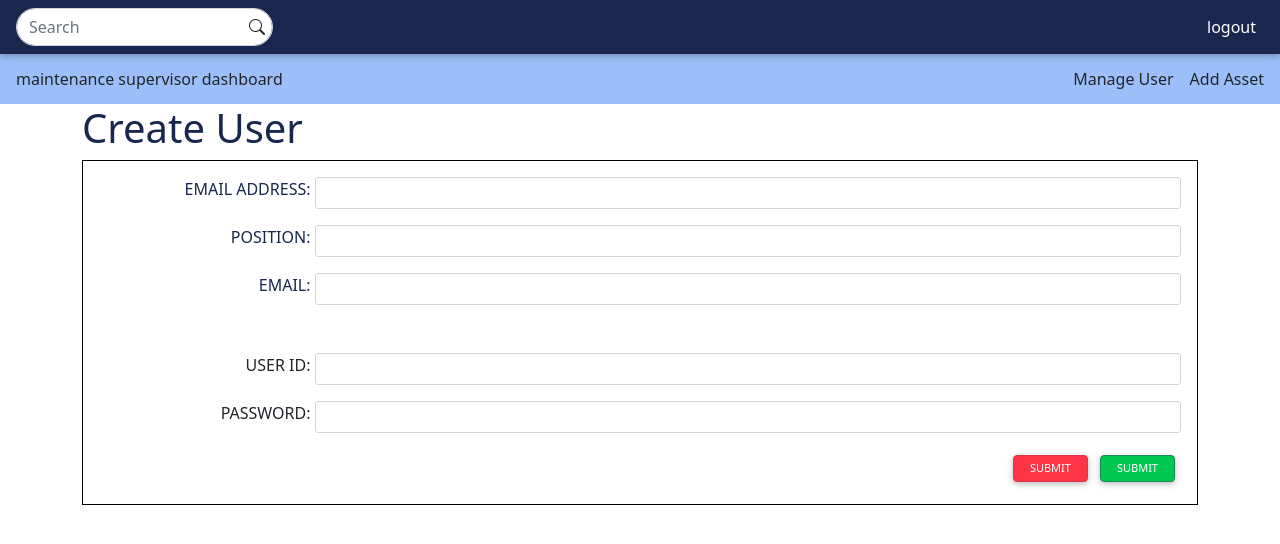
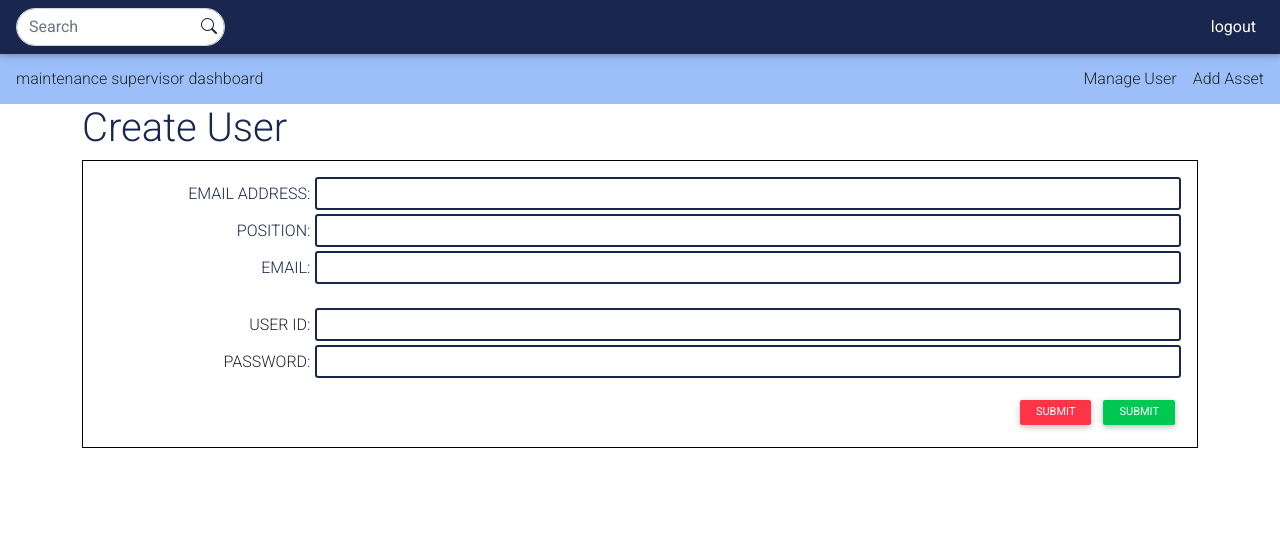
Before and after one commit to etedalii/AssetCalibration, a React (Create React App) app in the folder client/: page /CreateUser in a window 1280 px wide. Shown: the top 544 px of the page. Built offline with nearby package versions, Linux system fonts and the light colour scheme.

Commit message:
Style and more styleeee!!!!

```diff
--- a/client/src/App.scss
+++ b/client/src/App.scss
@@ -1,12 +1,8 @@
-
-$theme-colors: (
-  "primary": red,
-  );
-
-  @import "../node_modules/bootstrap/scss/bootstrap";
+ @import "bootstrap/scss/bootstrap";
 .App {
   text-align: center;
 }
+
 .btn-danger, .btn-success {
   font-size: 11px !important;
 }
@@ -43,7 +39,8 @@ $theme-colors: (
 
 .text-box-color {
   color: #9cbff9 !important;
-
+  border-width: 2px !important;
+  border-color: #19264e !important;
 }
 .title-bar {
   height: 50px;
--- a/client/src/components/CreateUser/index.js
+++ b/client/src/components/CreateUser/index.js
@@ -33,7 +33,7 @@ const CreateUser = () => {
         <div className="div-border-line p-3 w-100">
           <Form>
             <Form.Group
-              className="mb-3 d-flex flex-row"
+              className="mb-1 d-flex flex-row"
               controlId="formBasicEmail"
               size="sm"
             >
@@ -44,7 +44,7 @@ const CreateUser = () => {
             </Form.Group>
 
             <Form.Group
-              className="mb-3 d-flex flex-row text-color"
+              className="mb-1 d-flex flex-row text-color"
               controlId="formBasicPassword"
             >
               <Form.Label className="w-25 float-right text-right">
@@ -53,7 +53,7 @@ const CreateUser = () => {
               <Form.Control size="sm" className="text-box-color" />
             </Form.Group>
             <Form.Group
-              className="mb-3 d-flex flex-row text-color"
+              className="mb-1 d-flex flex-row text-color"
               controlId="formBasicPassword"
             >
               <Form.Label className="w-25 text-right text-color">
@@ -62,7 +62,7 @@ const CreateUser = () => {
               <Form.Control size="sm" className="text-box-color" />
             </Form.Group>
             <Form.Group
-              className="mb-3 d-flex flex-row mt-5 "
+              className="mb-1 d-flex flex-row mt-4"
               controlId="formBasicPassword"
             >
               <Form.Label className="w-25 text-right ">USER ID:</Form.Label>
--- a/client/src/index.jsx
+++ b/client/src/index.jsx
@@ -3,7 +3,7 @@ import ReactDOM from "react-dom";
 import "./index.css";
 import App from "./App";
 import reportWebVitals from "./reportWebVitals";
-import "bootstrap/dist/css/bootstrap.min.css";
+
 import "react-toastify/dist/ReactToastify.css";
 import { BrowserRouter } from "react-router-dom";
 import { AuthContextProvider } from "./store/auth-context";
```
